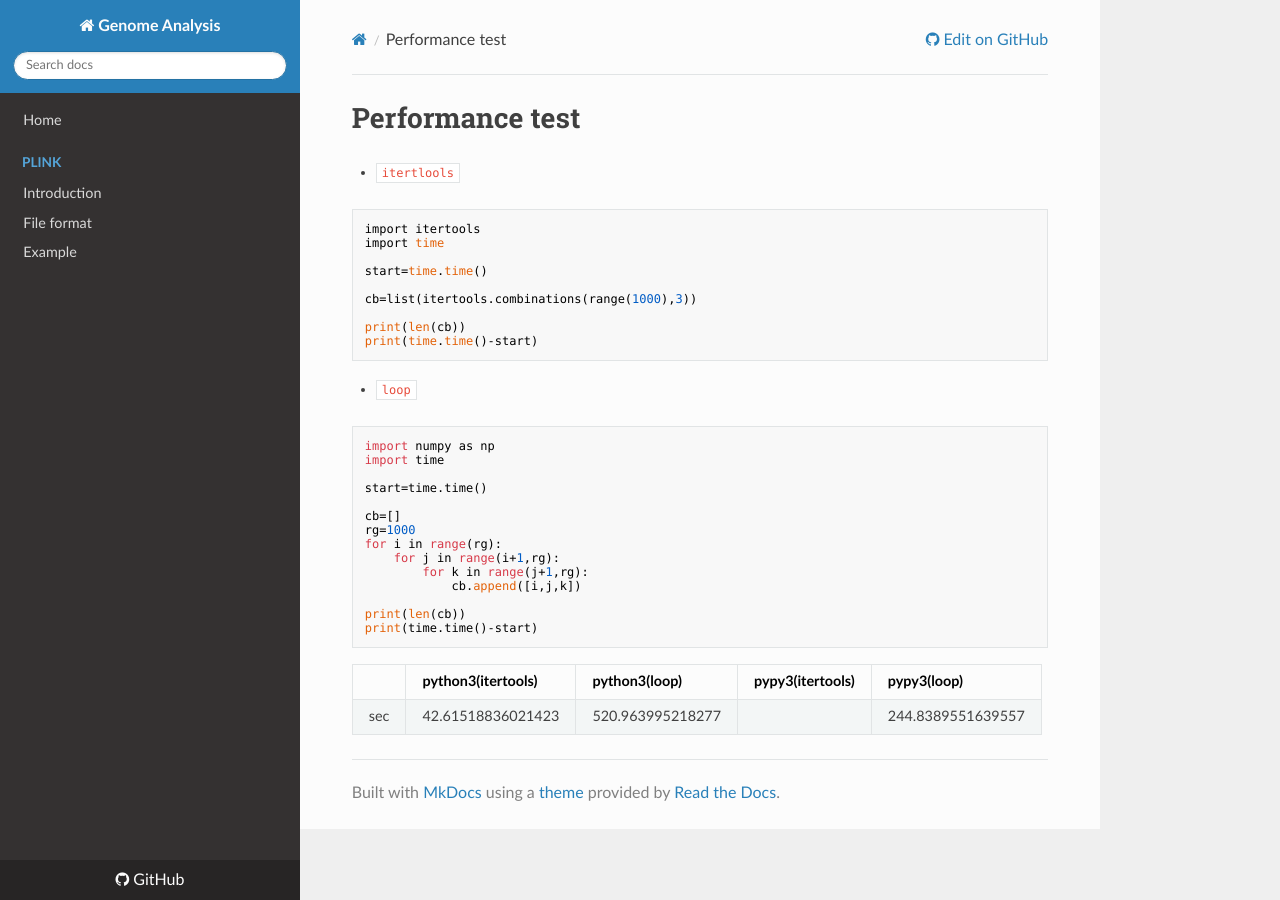
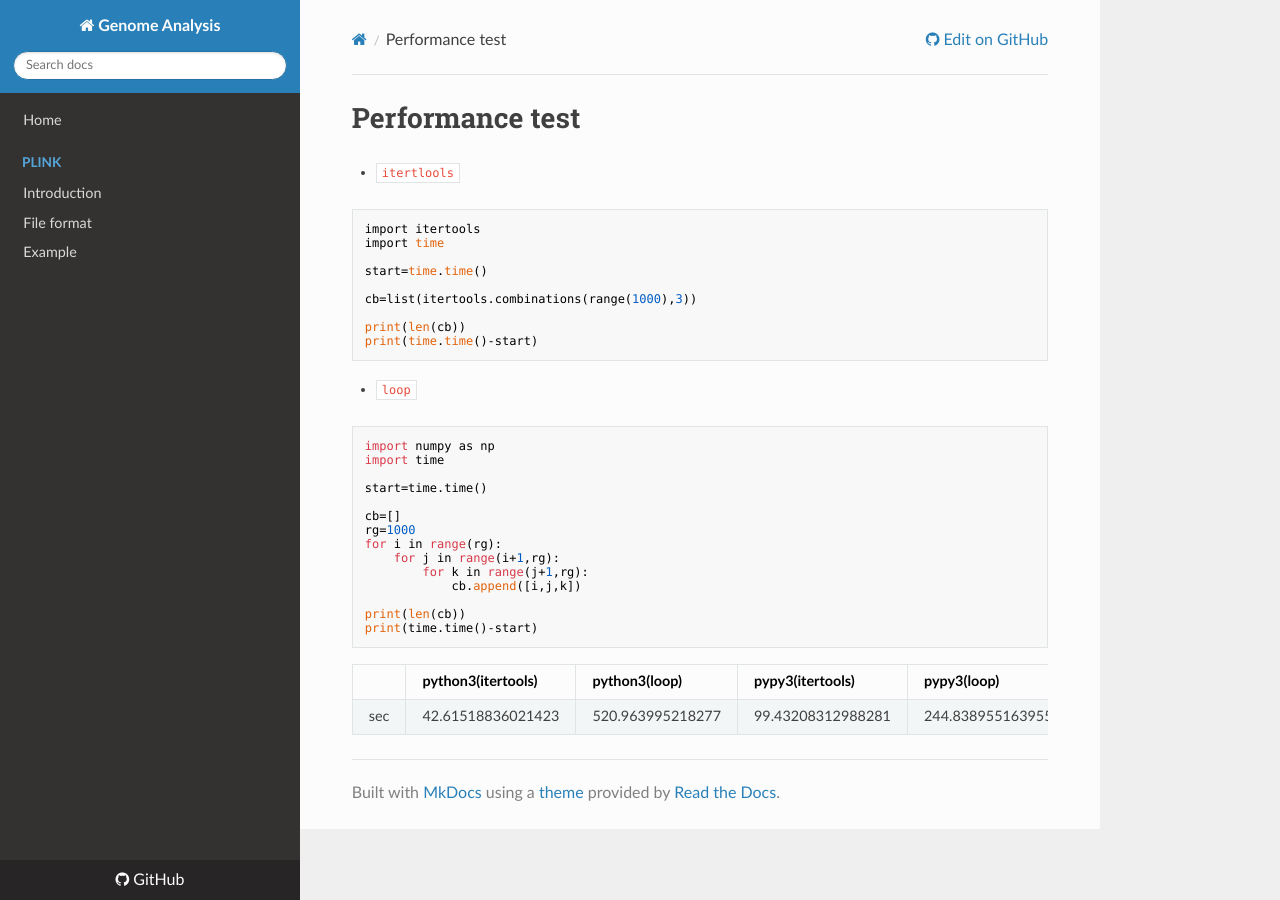
Before and after one commit to WonyoungCho/plink, an MkDocs documentation site: the page built from docs/python.md, in a window 1280 px wide. Built offline with MkDocs 1.6.1, drawn with Linux system fonts in a browser that asks for light colours; nearby versions of some CDN libraries; old or Windows-style settings are respelled for this version of MkDocs.

Commit message:
Update python.md

```diff
--- a/docs/python.md
+++ b/docs/python.md
@@ -33,4 +33,4 @@ print(time.time()-start)
 
 ||python3(itertools)|python3(loop)|pypy3(itertools)|pypy3(loop)|
 |-|-|-|-|-|
-|sec|42.61518836021423|520.963995218277||244.8389551639557|
+|sec|42.61518836021423|520.963995218277|99.43208312988281|244.8389551639557|
```
